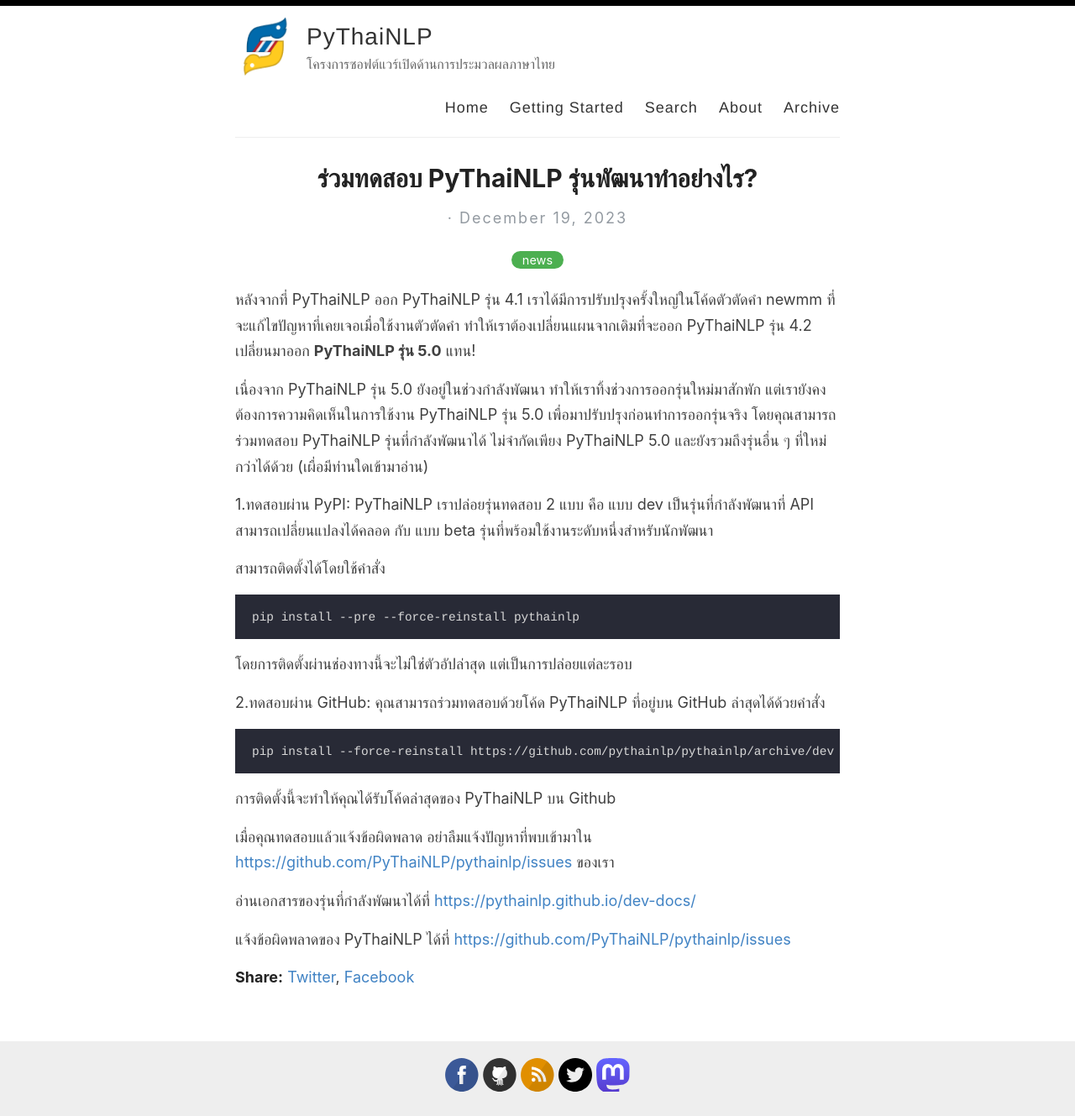
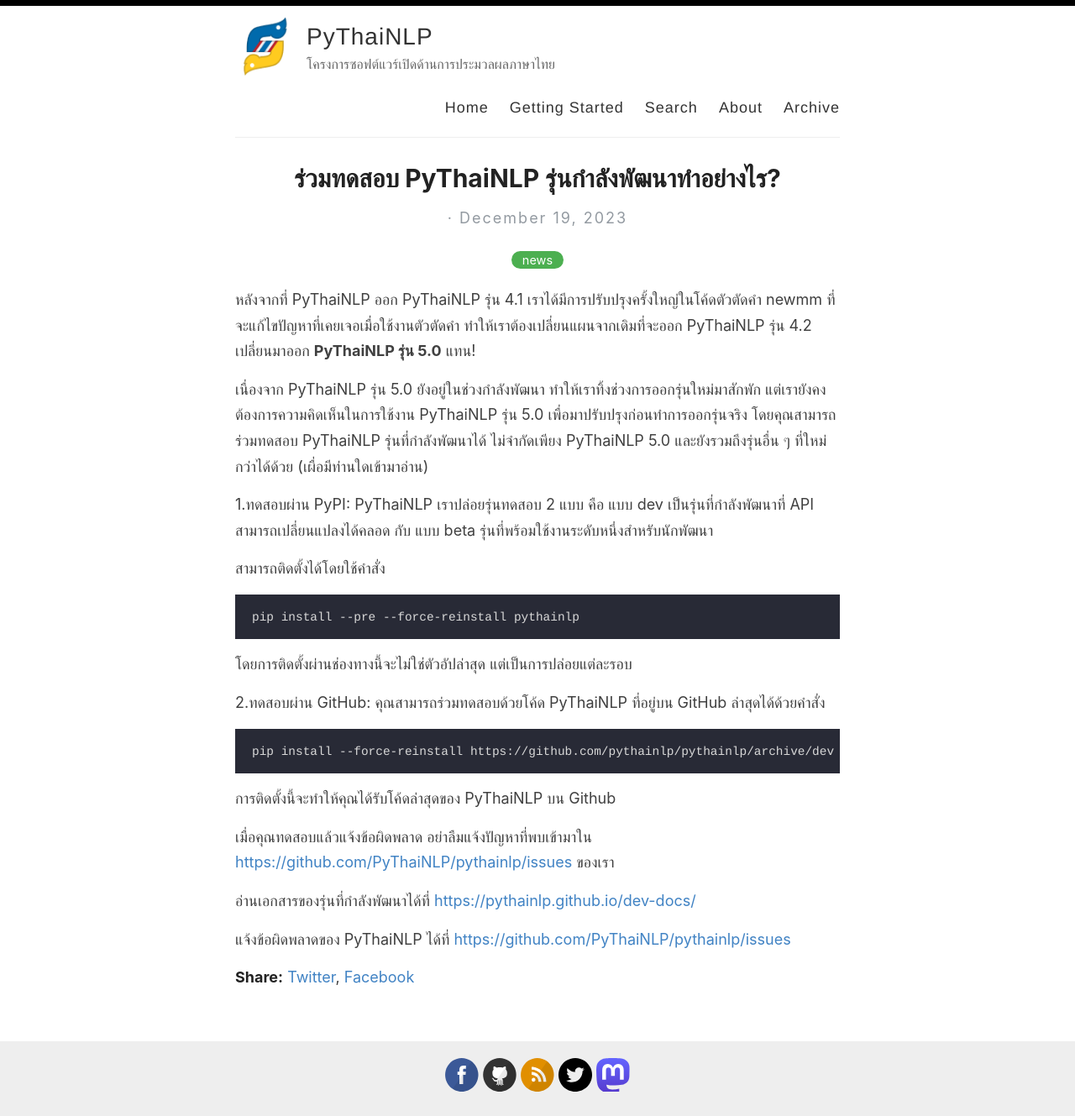
Before and after one commit to PyThaiNLP/th, a Jekyll site: the page built from _posts/2023-12-19-testing.md, in a window 1280 px wide. Shown: the whole page at 84% size. Built offline with Jekyll 4.4.1, drawn with Linux system fonts in a browser that asks for light colours.

Commit message:
Update 2023-12-19-testing.md

```diff
--- a/_posts/2023-12-19-testing.md
+++ b/_posts/2023-12-19-testing.md
@@ -1,6 +1,6 @@
 ---
 layout: post
-title: ร่วมทดสอบ PyThaiNLP รุ่นพัฒนาทำอย่างไร?
+title: ร่วมทดสอบ PyThaiNLP รุ่นกำลังพัฒนาทำอย่างไร?
 subtitle: ร่วมทดสอบ PyThaiNLP รุ่นใหม่ก่อนใครไดีง่าย ๆ
 gh-repo: pythainlp/pythainlp
 gh-badge: [star, fork]
```
